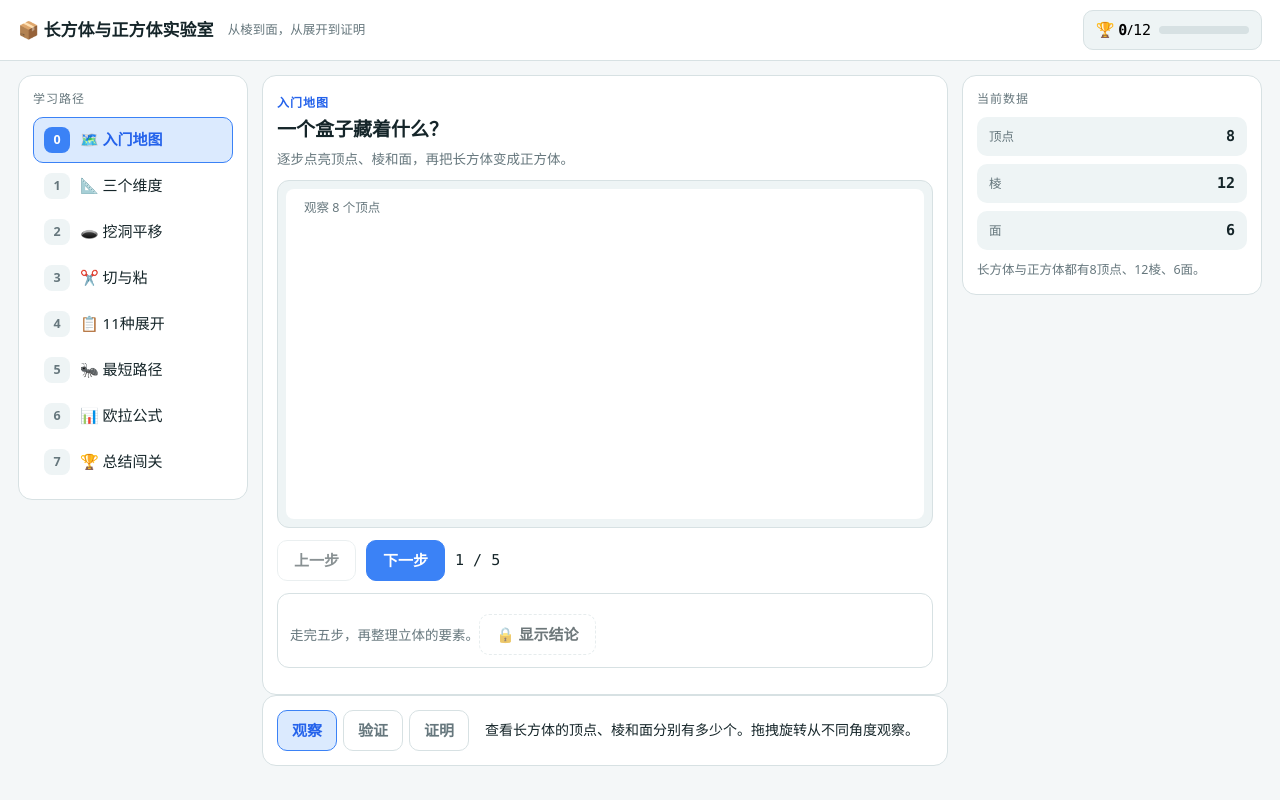
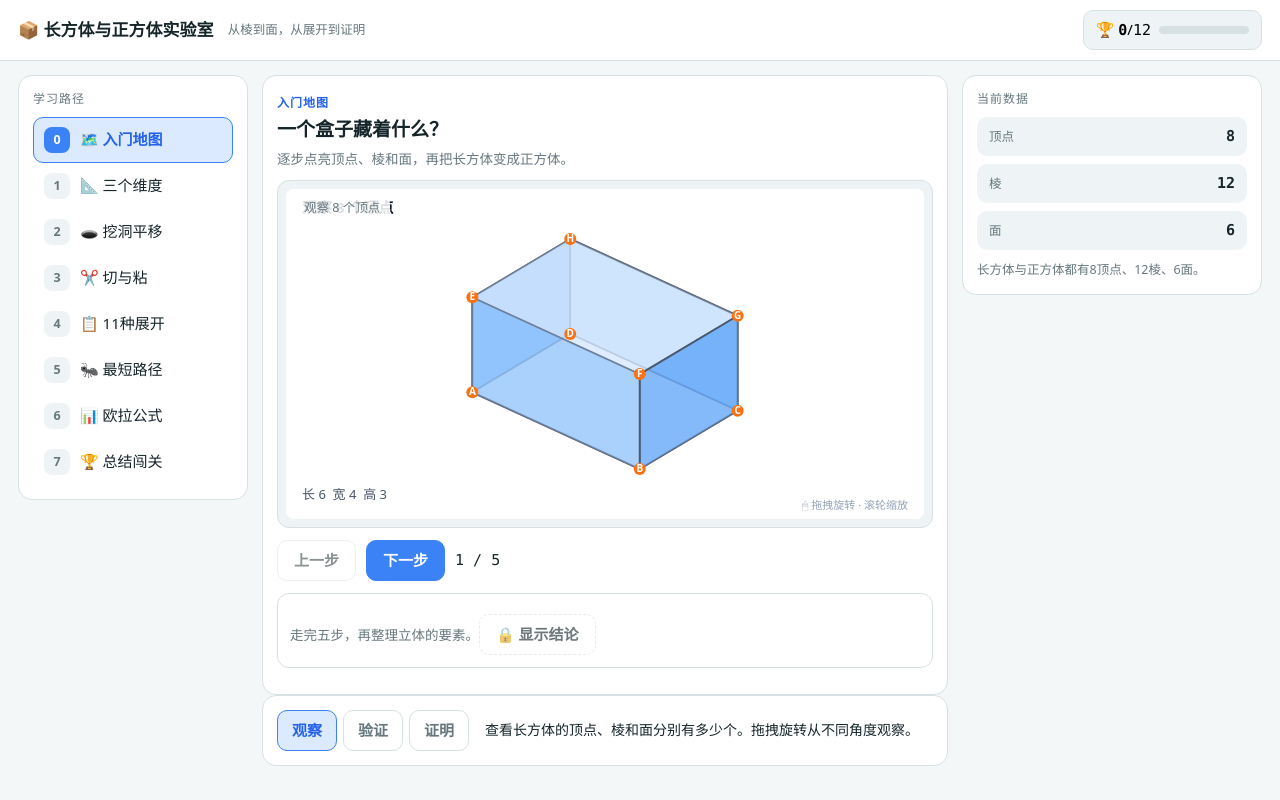
Before and after one commit to qyyyx/qyyyx.github.io, a plain HTML site: page courseware/cuboid-cube-lab.html in a window 1280 px wide. Drawn offline with Linux system fonts and the light colour scheme.

Commit message:
修复：3D旋转导致canvas脱离DOM的渲染bug
- initRotate3D 不再 cloneNode 替换canvas，直接在原元素上绑定事件
- makeCam 首次fitPoints后缓存相机，旋转时只更新yaw/pitch不复fit

Co-Authored-By: Claude <noreply@anthropic.com>

```diff
--- a/courseware/cuboid-cube-lab.html
+++ b/courseware/cuboid-cube-lab.html
@@ -1312,9 +1312,7 @@ details#m5-general.unlocked summary{color:var(--accent-dark);font-weight:600}
     }
 
     function onDown(e) {
-      // Only left button or touch
       if (e.button !== undefined && e.button !== 0) return;
-      if (e.target !== cv && e.target.tagName !== 'CANVAS') return;
       e.preventDefault();
       var p = getPos(e);
       dragging = true; lastX = p.x; lastY = p.y;
@@ -1329,6 +1327,12 @@ details#m5-general.unlocked summary{color:var(--accent-dark);font-weight:600}
       lastX = p.x; lastY = p.y;
       stage.yaw = (stage.yaw || 0) + dx * ROTATE_SPEED;
       stage.pitch = clamp((stage.pitch || 0) + dy * ROTATE_SPEED, -1.2, 1.2);
+      // 只更新相机角度，不重新 fitPoints
+      if (stage._cam) {
+        stage._cam.yaw = stage.yaw;
+        stage._cam.pitch = stage.pitch;
+        stage._cam.update();
+      }
       if (redraw) redraw();
     }
 
@@ -1344,32 +1348,23 @@ details#m5-general.unlocked summary{color:var(--accent-dark);font-weight:600}
       if (redraw) redraw();
     }
 
-    // Remove old listeners by cloning
-    var newCv = cv.cloneNode(true);
-    cv.parentNode.replaceChild(newCv, cv);
-    // Update stage canvas reference
-    stage.canvas = newCv;
-    // Re-attach
-    newCv.style.cursor = 'grab';
-    newCv.addEventListener('pointerdown', onDown);
-    newCv.addEventListener('pointermove', onMove);
-    newCv.addEventListener('pointerup', onUp);
-    newCv.addEventListener('pointerleave', onUp);
-    newCv.addEventListener('pointercancel', onUp);
-    newCv.addEventListener('wheel', onWheel, { passive: false });
-    // Touch support
-    newCv.addEventListener('touchstart', onDown, { passive: false });
-    newCv.addEventListener('touchmove', onMove, { passive: false });
-    newCv.addEventListener('touchend', onUp);
-    newCv.addEventListener('touchcancel', onUp);
-
-    // Store cleanup ref
+    cv.style.cursor = 'grab';
+    cv.addEventListener('pointerdown', onDown);
+    cv.addEventListener('pointermove', onMove);
+    cv.addEventListener('pointerup', onUp);
+    cv.addEventListener('pointerleave', onUp);
+    cv.addEventListener('pointercancel', onUp);
+    cv.addEventListener('wheel', onWheel, { passive: false });
+    cv.addEventListener('touchstart', onDown, { passive: false });
+    cv.addEventListener('touchmove', onMove, { passive: false });
+    cv.addEventListener('touchend', onUp);
+    cv.addEventListener('touchcancel', onUp);
+
     stage._rotCleanup = function () {
       dragging = false;
-      newCv.style.cursor = 'default';
+      cv.style.cursor = 'default';
     };
-
-    return newCv;
+    stage.canvas = cv;
   }
 
   /* ========== 导航 ========== */
@@ -1518,17 +1513,30 @@ details#m5-general.unlocked summary{color:var(--accent-dark);font-weight:600}
     return [[0,0,0],[a,0,0],[a,b,0],[0,b,0],[0,0,c],[a,0,c],[a,b,c],[0,b,c]];
   }
 
-  // 画长方体（使用 stage 中的 yaw/pitch/zoom）
+  // 获取或创建相机（首次 fitPoints，旋转时只更新角度不复fit）
   function makeCam(stage, pts, pad) {
     pad = pad || 50;
     var yaw = stage.yaw != null ? stage.yaw : -0.72;
     var pitch = stage.pitch != null ? stage.pitch : 0.55;
-    var cam = I.makeCamera(yaw, pitch);
-    cam.fitPoints(pts, stage.w, stage.h, pad);
     var zoom = stage.zoom || 1;
-    if (zoom !== 1) {
-      cam.scale *= zoom;
-    }
+
+    // 生成维度指纹，变化时才重新 fitPoints
+    var fp = pts.map(function (p) { return p.join(','); }).join(';') + '|' + stage.w + 'x' + stage.h;
+
+    if (!stage._cam || stage._camFP !== fp) {
+      var cam = I.makeCamera(yaw, pitch);
+      cam.fitPoints(pts, stage.w, stage.h, pad);
+      // 保存 fit 后的基准 scale，缩放时以此为基数
+      cam._baseScale = cam.scale;
+      stage._cam = cam;
+      stage._camFP = fp;
+    }
+
+    var cam = stage._cam;
+    cam.yaw = yaw;
+    cam.pitch = pitch;
+    cam.update();
+    cam.scale = (cam._baseScale || cam.scale) * zoom;
     return cam;
   }
 
@@ -1635,8 +1643,7 @@ details#m5-general.unlocked summary{color:var(--accent-dark);font-weight:600}
         var cv = $('#cv-m0');
         stage = { canvas: cv, ctx: cv.getContext('2d'), w: 0, h: 0, yaw: -0.72, pitch: 0.55, zoom: 1 };
         stage.resize = function () { var s = fitStage(cv); if (s) { stage.w = s.w; stage.h = s.h; stage.ctx = s.ctx; } draw(); };
-        var newCv = initRotate3D(cv, stage, draw);
-        stage.canvas = newCv;
+        initRotate3D(cv, stage, draw);
         on($('#m0-next'), 'click', function () {
           if (step < 4) { step++; if (step === 4) state.completed.m0Done = true; }
           draw(); if (ACH) ACH.check(state.completed); checkRevealUnlock('m0');
@@ -1697,8 +1704,7 @@ details#m5-general.unlocked summary{color:var(--accent-dark);font-weight:600}
         var cv = $('#cv-m1');
         stage = { canvas: cv, ctx: cv.getContext('2d'), w: 0, h: 0, yaw: -0.72, pitch: 0.55, zoom: 1 };
         stage.resize = function () { var s = fitStage(cv); if (s) { stage.w = s.w; stage.h = s.h; stage.ctx = s.ctx; } draw(); };
-        var newCv = initRotate3D(cv, stage, draw);
-        stage.canvas = newCv;
+        initRotate3D(cv, stage, draw);
         on($('#m1-a'), 'input', read);
         on($('#m1-b'), 'input', read);
         bindPredict('m1', 'cube', '✅ 正确！正方体体积最大。', '💡 调调看，让三条棱更接近。');
@@ -1887,8 +1893,7 @@ details#m5-general.unlocked summary{color:var(--accent-dark);font-weight:600}
         var cv = $('#cv-m2');
         stage = { canvas: cv, ctx: cv.getContext('2d'), w: 0, h: 0, yaw: -0.55, pitch: 0.48, zoom: 1 };
         stage.resize = function () { var s = fitStage(cv); if (s) { stage.w = s.w; stage.h = s.h; stage.ctx = s.ctx; } draw(); };
-        var newCv = initRotate3D(cv, stage, draw);
-        stage.canvas = newCv;
+        initRotate3D(cv, stage, draw);
         $$('#m2-pos button').forEach(function (b) { on(b, 'click', function () { selectPos(b.dataset.pos); }); });
         $$('#m2-orient button').forEach(function (b) {
           on(b, 'click', function () {
@@ -1991,8 +1996,7 @@ details#m5-general.unlocked summary{color:var(--accent-dark);font-weight:600}
         var cv = $('#cv-m3');
         stage = { canvas: cv, ctx: cv.getContext('2d'), w: 0, h: 0, yaw: -0.55, pitch: 0.5, zoom: 1 };
         stage.resize = function () { var s = fitStage(cv); if (s) { stage.w = s.w; stage.h = s.h; stage.ctx = s.ctx; } draw(); };
-        var newCv = initRotate3D(cv, stage, draw);
-        stage.canvas = newCv;
+        initRotate3D(cv, stage, draw);
         $$('#m3-mode button').forEach(function (b) {
           on(b, 'click', function () {
             mode = b.dataset.mode; animK = 0; stopAnim();
@@ -2294,8 +2298,7 @@ details#m5-general.unlocked summary{color:var(--accent-dark);font-weight:600}
         var cv = $('#cv-m5');
         stage = { canvas: cv, ctx: cv.getContext('2d'), w: 0, h: 0, yaw: -0.5, pitch: 0.52, zoom: 1 };
         stage.resize = function () { var s = fitStage(cv); if (s) { stage.w = s.w; stage.h = s.h; stage.ctx = s.ctx; } draw(); };
-        var newCv = initRotate3D(cv, stage, draw);
-        stage.canvas = newCv;
+        initRotate3D(cv, stage, draw);
         $$('#m5-route button').forEach(function (b) { on(b, 'click', function () { selectRoute(b.dataset.route); }); });
         on($('#m5-play'), 'click', function () {
           routesDone[route] = true;
@@ -2469,8 +2472,7 @@ details#m5-general.unlocked summary{color:var(--accent-dark);font-weight:600}
         var cv = $('#cv-m6');
         stage = { canvas: cv, ctx: cv.getContext('2d'), w: 0, h: 0, yaw: -0.7, pitch: 0.55, zoom: 1 };
         stage.resize = function () { var s = fitStage(cv); if (s) { stage.w = s.w; stage.h = s.h; stage.ctx = s.ctx; } draw(); };
-        var newCv = initRotate3D(cv, stage, draw);
-        stage.canvas = newCv;
+        initRotate3D(cv, stage, draw);
 
         $$('#m6-solid button').forEach(function (b) {
           on(b, 'click', function () {
```
